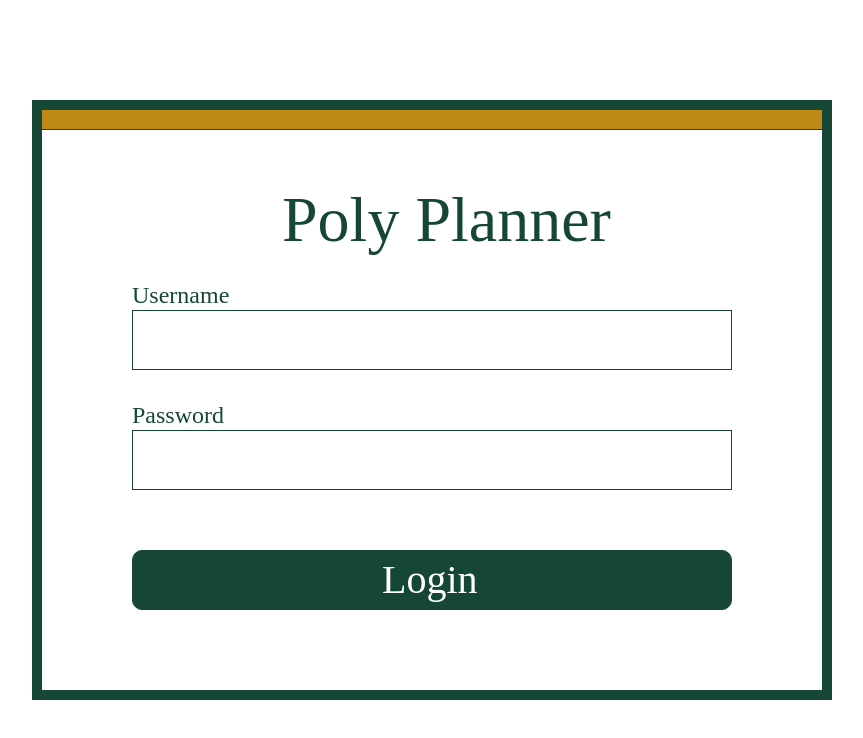
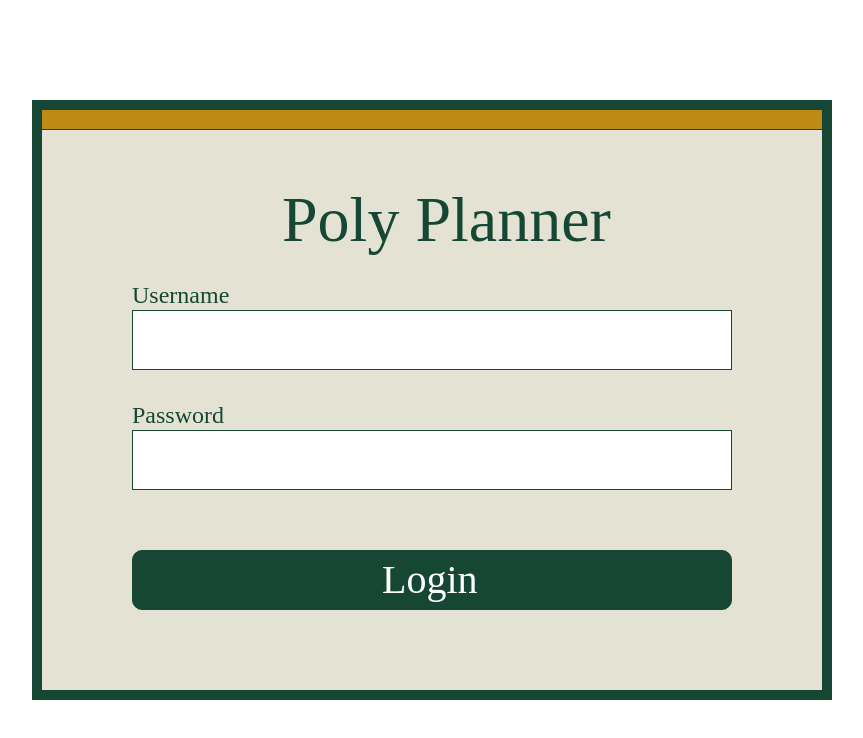
Before and after one commit to KevinBeltran23/csc307_154734, a React (Vite) app in the folder packages/react-frontend/: page / in a window 1280 px wide. Shown: the top 738 px of the page, without its empty margins (208-1071 px from the left). Built offline with nearby package versions, Linux system fonts and the light colour scheme.

Commit message:
updated main box color

```diff
--- a/packages/react-frontend/src/main.css
+++ b/packages/react-frontend/src/main.css
@@ -7,7 +7,7 @@
   left: 50%; /* Center horizontally */
   top: calc(50% - 600px/2); /* Center vertically */
   margin-left: -400px; /* Half of the width to offset the left position */
-  background: #FFFFFF;
+  background: #E4E3D3;
   border: 10px solid #154734;
 }
 
```
